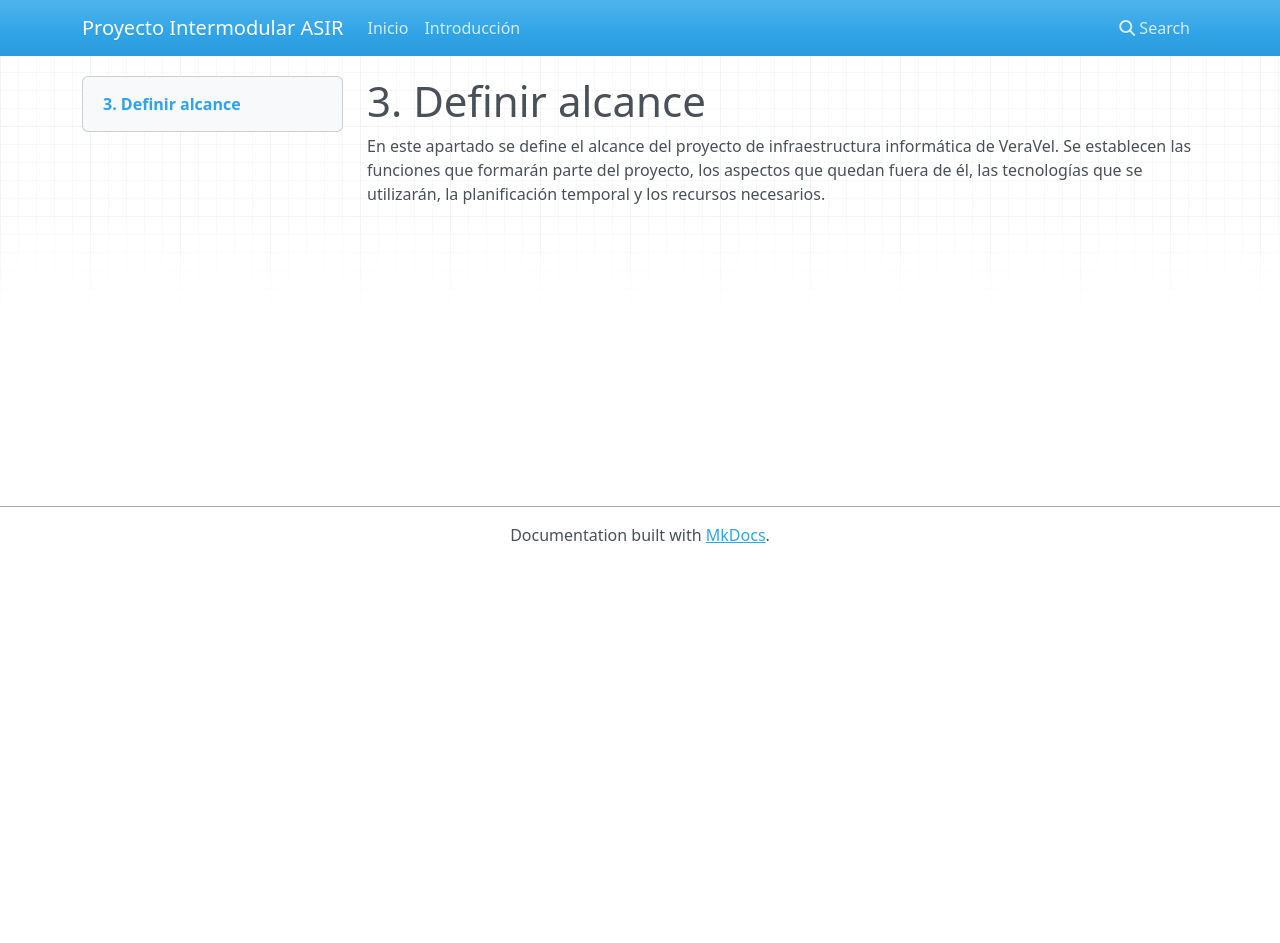
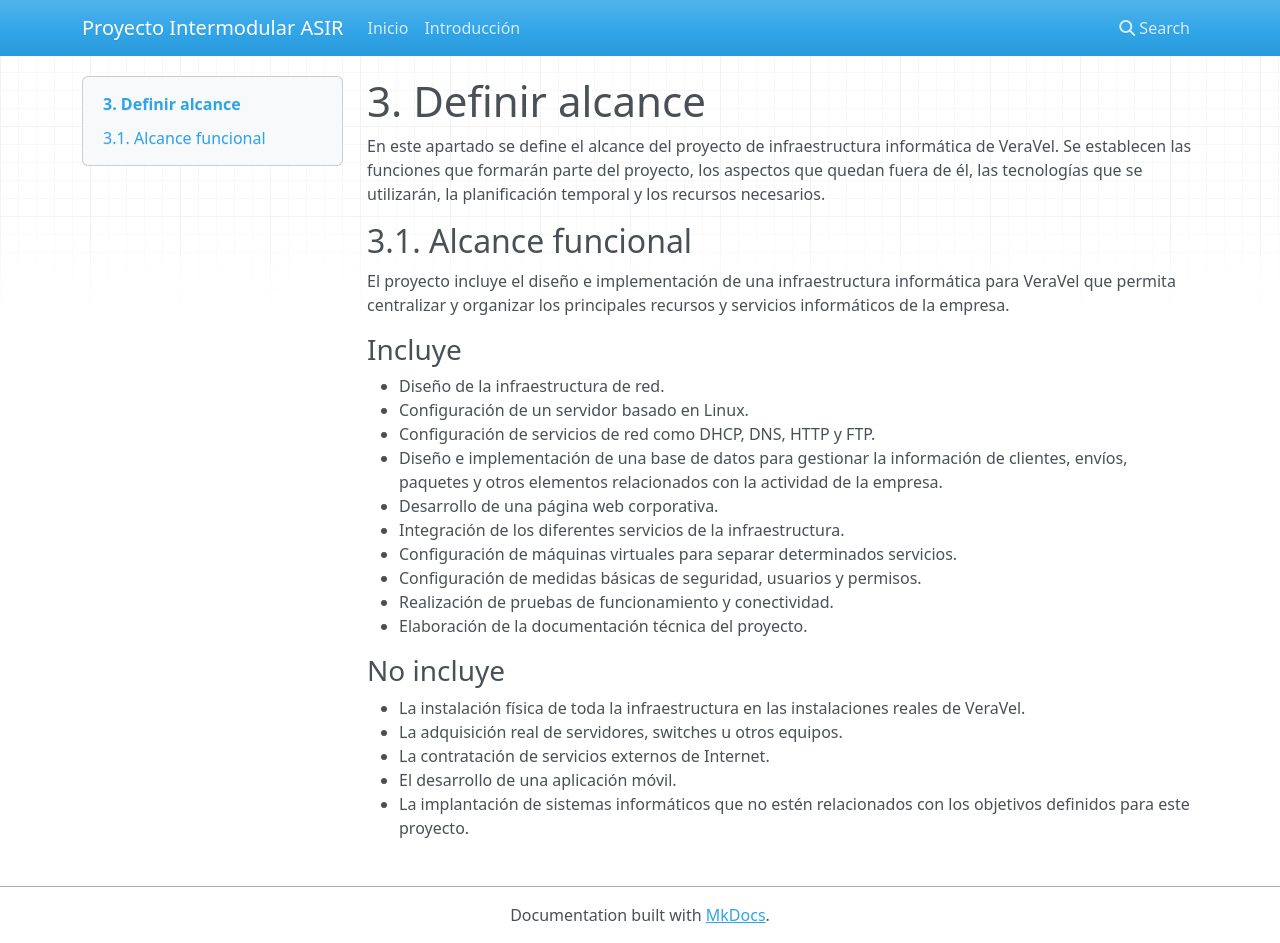
Before and after one commit to carloshuertasrodrigo-prog/Proyecto-Intermodular-ASIR, an MkDocs documentation site: the page built from docs/03_alcance.md, in a window 1280 px wide and 943 px high. Built offline with MkDocs 1.6.1, drawn with Linux system fonts in a browser that asks for light colours; nearby versions of some CDN libraries.

Commit message:
Añadido alcance funcional del proyecto
Se detalla el alcance funcional del proyecto de infraestructura informática de VeraVel, incluyendo lo que se incluye y lo que no se incluye en el proyecto.

```diff
--- a/docs/03_alcance.md
+++ b/docs/03_alcance.md
@@ -1,3 +1,28 @@
 # 3. Definir alcance
 
 En este apartado se define el alcance del proyecto de infraestructura informática de VeraVel. Se establecen las funciones que formarán parte del proyecto, los aspectos que quedan fuera de él, las tecnologías que se utilizarán, la planificación temporal y los recursos necesarios.
+
+## 3.1. Alcance funcional
+
+El proyecto incluye el diseño e implementación de una infraestructura informática para VeraVel que permita centralizar y organizar los principales recursos y servicios informáticos de la empresa.
+
+### Incluye
+
+- Diseño de la infraestructura de red.
+- Configuración de un servidor basado en Linux.
+- Configuración de servicios de red como DHCP, DNS, HTTP y FTP.
+- Diseño e implementación de una base de datos para gestionar la información de clientes, envíos, paquetes y otros elementos relacionados con la actividad de la empresa.
+- Desarrollo de una página web corporativa.
+- Integración de los diferentes servicios de la infraestructura.
+- Configuración de máquinas virtuales para separar determinados servicios.
+- Configuración de medidas básicas de seguridad, usuarios y permisos.
+- Realización de pruebas de funcionamiento y conectividad.
+- Elaboración de la documentación técnica del proyecto.
+
+### No incluye
+
+- La instalación física de toda la infraestructura en las instalaciones reales de VeraVel.
+- La adquisición real de servidores, switches u otros equipos.
+- La contratación de servicios externos de Internet.
+- El desarrollo de una aplicación móvil.
+- La implantación de sistemas informáticos que no estén relacionados con los objetivos definidos para este proyecto.
```
